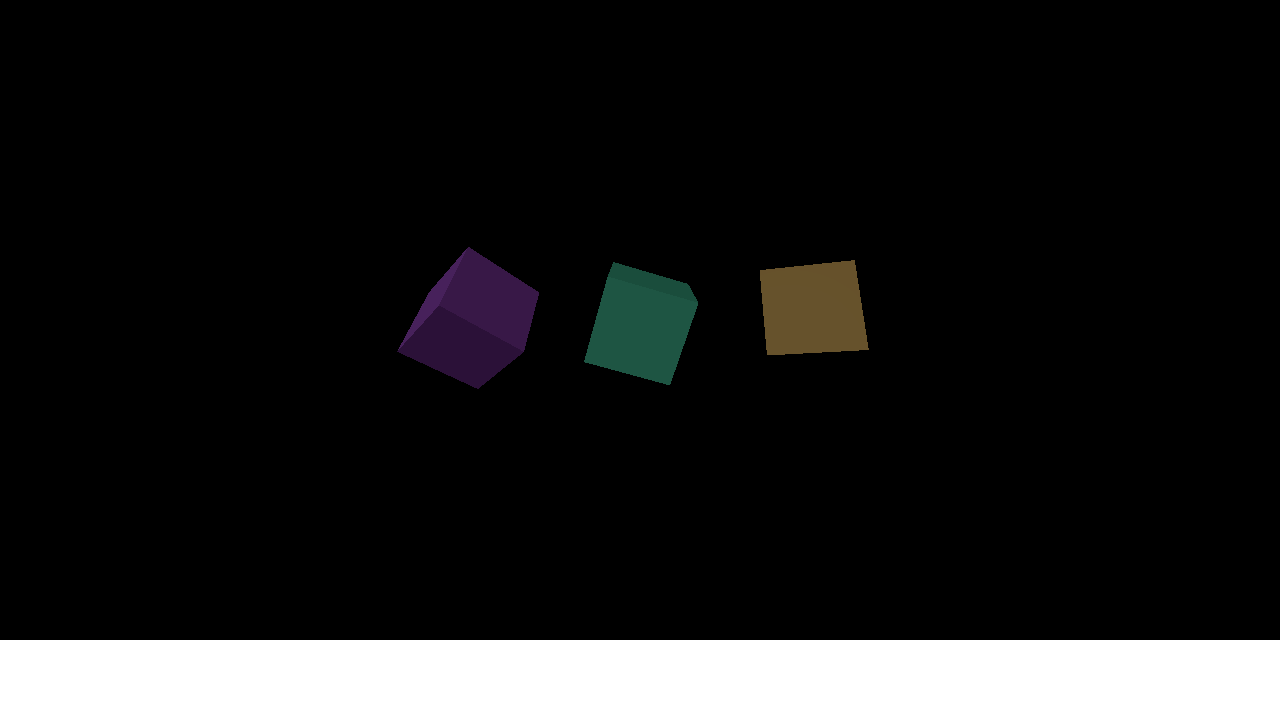
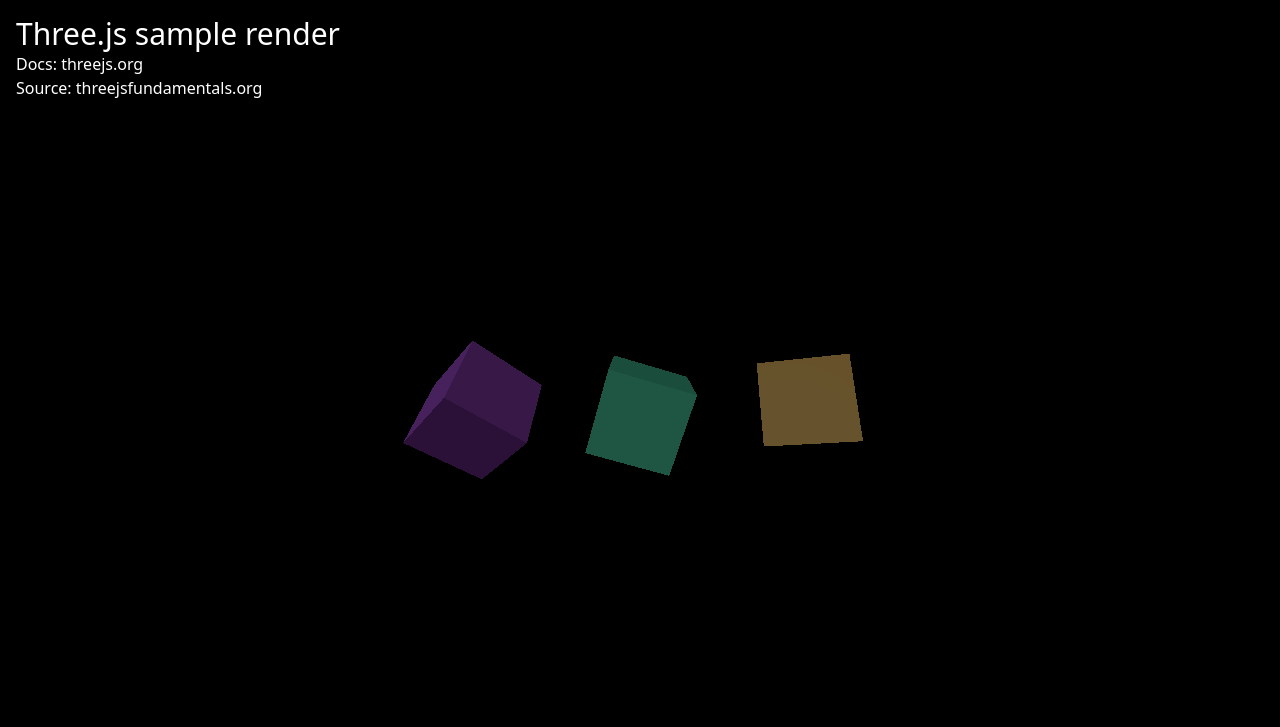
Before and after one commit to lnfel/threejs-sample, a plain HTML site: page index.html in a window 1280 px wide. Drawn offline with nearby package versions, Linux system fonts and the light colour scheme.

Commit message:
Add tailwindcss and links

```diff
--- a/index.html
+++ b/index.html
@@ -3,8 +3,9 @@
 <head>
     <meta charset="UTF-8">
     <meta name="viewport" content="width=device-width, initial-scale=1.0">
-    <title>My first three.js app</title>
+    <title>lnfel learns | Three.js</title>
 
+    <link href="https://unpkg.com/tailwindcss@^2/dist/tailwind.min.css" rel="stylesheet">
     <style>
         * {
             margin: 0px;
@@ -15,11 +16,20 @@
             width: 100%;
             height: 100%;
         }
+
+        a:hover {
+            text-decoration: underline;
+        }
     </style>
 </head>
-<body>
+<body class="bg-black text-white">
+    <div class="container mx-auto p-4">
+        <h1 class="text-3xl">Three.js sample render</h1>
+        <p>Docs: <span><a href="https://threejs.org/docs/">threejs.org</a></span></p>
+        <p>Source: <span><a href="https://threejsfundamentals.org/threejs/lessons/threejs-fundamentals.html">threejsfundamentals.org</a></span></p>
+        <canvas id="c"></canvas>
+    </div>
 
-    <canvas id="c"></canvas>
     <script src="js/three.js"></script>
     <script>
         const scene = new THREE.Scene();
@@ -67,7 +77,6 @@
             makeInstance(geometry, 0x8844aa, -2),
             makeInstance(geometry, 0xaa8844, 2),
         ];
-        /**/
 
         function resizeRendererToDisplaySize(renderer) {
             const canvas = renderer.domElement;
```
